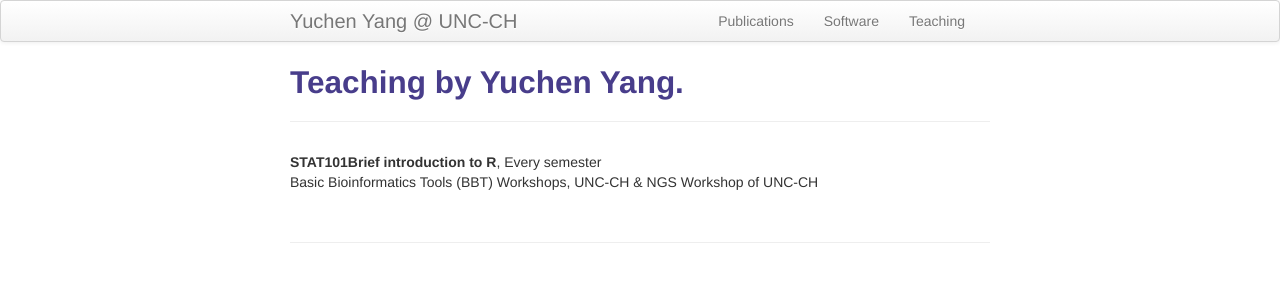
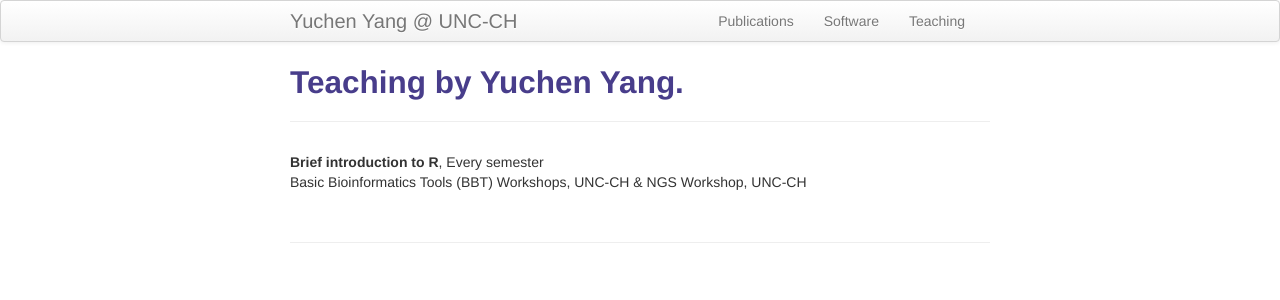
Before and after one commit to yycunc/yycunc.github.io, a Jekyll site: the page built from pages/teaching.md, in a window 1280 px wide. Shown: the top 300 px of the page. Built offline with Jekyll 4.4.1, drawn with Linux system fonts in a browser that asks for light colours.

Commit message:
Update teaching.md

```diff
--- a/pages/teaching.md
+++ b/pages/teaching.md
@@ -3,6 +3,6 @@ layout: page
 title: Teaching by Yuchen Yang.
 ---
 <div class="cv">
-  <b>STAT101Brief introduction to R</b>, Every semester <br/>
-Basic Bioinformatics Tools (BBT) Workshops, UNC-CH & NGS Workshop of UNC-CH  <br/>
+  <b>Brief introduction to R</b>, Every semester <br/>
+Basic Bioinformatics Tools (BBT) Workshops, UNC-CH & NGS Workshop, UNC-CH  <br/>
 <br/>
```
